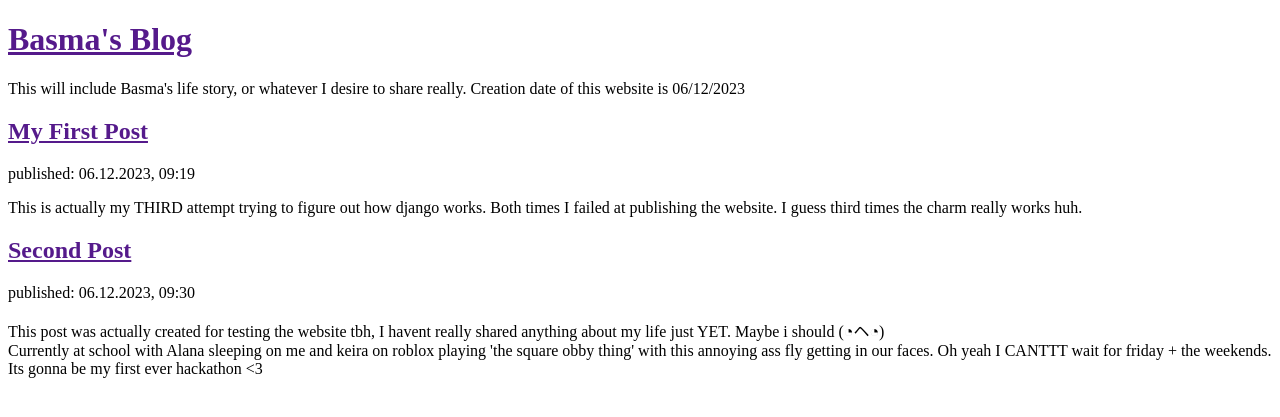
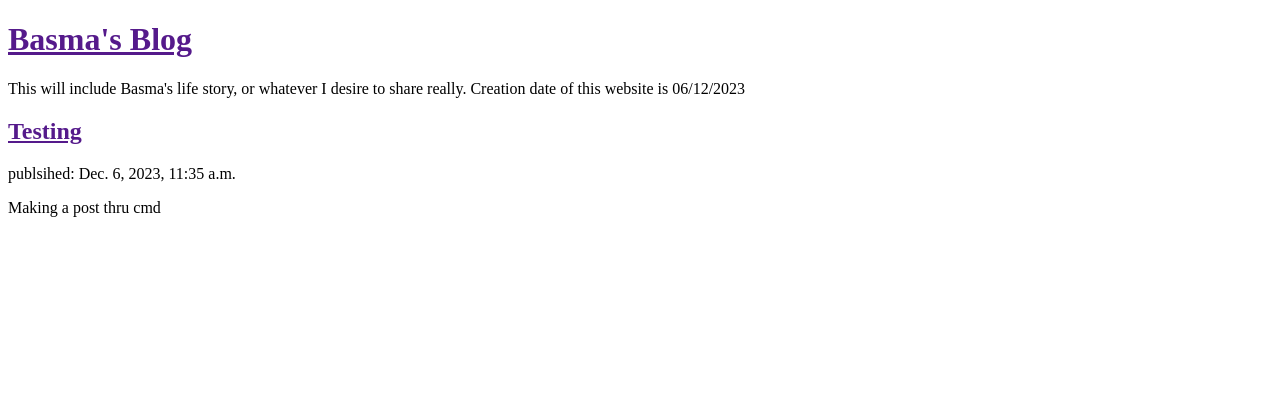
Before and after one commit to bbasm/first-blog, a Django app: page / in a window 1280 px wide. Shown: the top 417 px of the page. Run offline with Django 3.2, Linux system fonts and the light colour scheme; data comes from the database, SQL or seed files in the repository; both versions use the stored data as it was after the commit.

Commit message:
Modified templates to display from database

```diff
--- a/blog/templates/blog/post_list.html
+++ b/blog/templates/blog/post_list.html
@@ -15,28 +15,16 @@
         </p>
     </header>
 
+
+
+    {% for post in posts %}
     <article>
-        <h1><a href=""> My First Post </a></h1>
-        <time>published: 06.12.2023, 09:19</time>
-        <p>
-            This is actually my THIRD attempt trying to figure out how django works. Both times I failed at publishing
-            the website. I guess third times the charm really works huh.
-        </p>
+        <h1><a href="">{{ post.title }} </a></h1>
+        <time>publsihed:  {{ post.published_date }}</time>
+        <p>{{ post.text|linebreaksbr }}</p>
+    </article>
+    {% endfor %}
 
-    </article>
-
-    <article>
-        <h1><a href=""> Second Post</a></h1>
-        <time>published: 06.12.2023, 09:30</time>
-        <p>
-            This post was actually created for testing the website tbh, I havent really shared anything about my life
-            just YET. Maybe i should (◔ヘ◔)
-            <br>
-            Currently at school with Alana sleeping on me and keira on roblox playing 'the square obby thing' with this
-            annoying ass fly getting in our faces. Oh yeah I
-            CANTTT wait for friday + the weekends. Its gonna be my first ever hackathon <3 </p>
-
-    </article>
 </body>
 
 </html>
--- a/blog/views.py
+++ b/blog/views.py
@@ -1,4 +1,7 @@
 from django.shortcuts import render
+from django.utils import timezone
+from .models import Post
 
 def post_list(request):
-    return render(request, 'blog/post_list.html', {})
+    posts = Post.objects.filter(published_date__lte=timezone.now()).order_by('published_date')
+    return render(request, 'blog/post_list.html', {'posts': posts})
```
Also changed, not shown: db.sqlite3.
